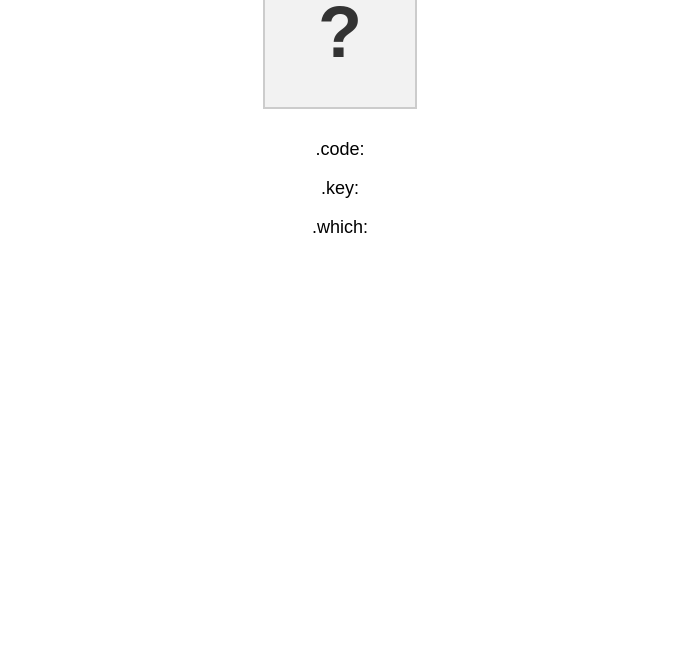
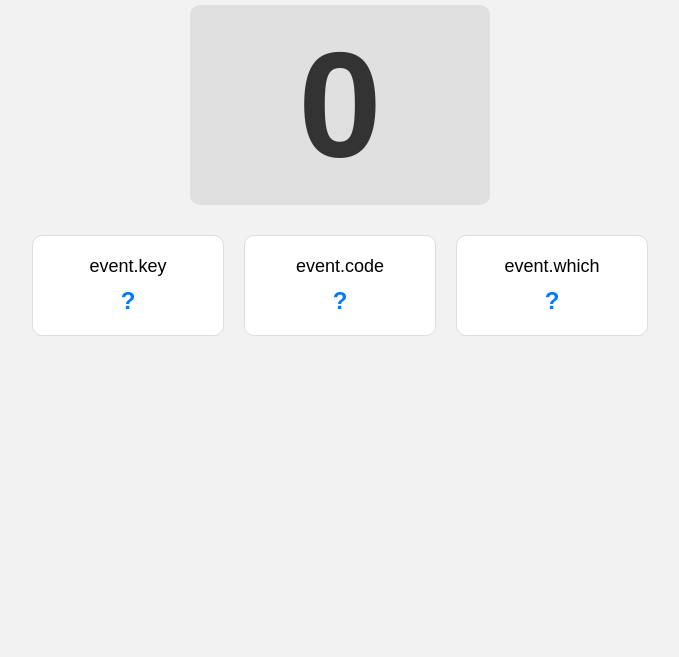
Before and after one commit to zahrajafaripoor/week-3---Keycode-challenge-, a plain HTML site: page index.html in a window 1280 px wide. Shown: the part 143-800 px from the top of the page, without its empty margins (300-979 px from the left). Drawn offline with Linux system fonts and the light colour scheme.

Commit message:
Styled the key display box and info boxes with CSS.

```diff
--- a/index.html
+++ b/index.html
@@ -3,20 +3,29 @@
 <head>
   <meta charset="UTF-8">
   <meta name="viewport" content="width=device-width, initial-scale=1.0">
-  <title>Keycode Generator</title>
+  <title>Key Code Generator</title>
   <link rel="stylesheet" href="style.css">
 </head>
 <body>
 
   <div class="container">
-    <div class="welcome">Press any key to see its code information</div>
-    <div class="key-box" id="key-box">
-      <span id="key-code">?</span>
+    <h1>Welcome to the Key Code Generator</h1>
+    <div class="key-display">
+      <span id="key-code">0</span>
     </div>
-    <div class="output">
-      <p class="key-info">.code: <span id="code"></span></p>
-      <p class="key-info">.key: <span id="key"></span></p>
-      <p class="key-info">.which: <span id="which"></span></p>
+    <div class="key-info-boxes">
+      <div class="box">
+        <p>event.key</p>
+        <p id="key">?</p>
+      </div>
+      <div class="box">
+        <p>event.code</p>
+        <p id="code">?</p>
+      </div>
+      <div class="box">
+        <p>event.which</p>
+        <p id="which">?</p>
+      </div>
     </div>
   </div>
 
--- a/script.js
+++ b/script.js
@@ -1,9 +1,8 @@
-// Listen for any key press
 window.addEventListener('keydown', (event) => {
-    // Display the key code inside the box
+    // Update the key code in the large box
     document.getElementById('key-code').textContent = event.which;
 
-    // Display the key information
+    // Update the information in the boxes
     document.getElementById('code').textContent = event.code;
     document.getElementById('key').textContent = event.key;
     document.getElementById('which').textContent = event.which;
--- a/style.css
+++ b/style.css
@@ -1,39 +1,60 @@
 body {
     font-family: Arial, sans-serif;
     text-align: center;
-    margin-top: 50px;
+    background-color: #f2f2f2;
+    margin: 0;
+    padding: 20px;
   }
 
   .container {
     display: flex;
     flex-direction: column;
     align-items: center;
+    margin-top: 50px;
   }
 
-  .welcome {
-    font-size: 24px;
+  h1 {
+    font-size: 32px;
     margin-bottom: 20px;
   }
 
-  .key-box {
-    width: 150px;
-    height: 150px;
-    background-color: #f2f2f2;
-    border: 2px solid #ccc;
+  .key-display {
+    width: 300px;
+    height: 200px;
+    background-color: #e0e0e0;
     display: flex;
+    justify-content: center;
     align-items: center;
-    justify-content: center;
-    font-size: 72px;
+    font-size: 150px;
     font-weight: bold;
     color: #333;
-    margin-bottom: 20px;
+    border-radius: 10px;
+    margin-bottom: 30px;
   }
 
-  .output {
+  .key-info-boxes {
+    display: flex;
+    justify-content: center;
+    gap: 20px;
+  }
+
+  .box {
+    background-color: #ffffff;
+    border: 1px solid #ddd;
+    border-radius: 10px;
+    padding: 20px;
+    width: 150px;
+    text-align: center;
+  }
+
+  .box p {
+    margin: 0;
     font-size: 18px;
   }
 
-  .key-info {
-    font-size: 18px;
+  .box p:last-child {
+    font-size: 24px;
+    font-weight: bold;
+    color: #007bff;
     margin-top: 10px;
   }
```
